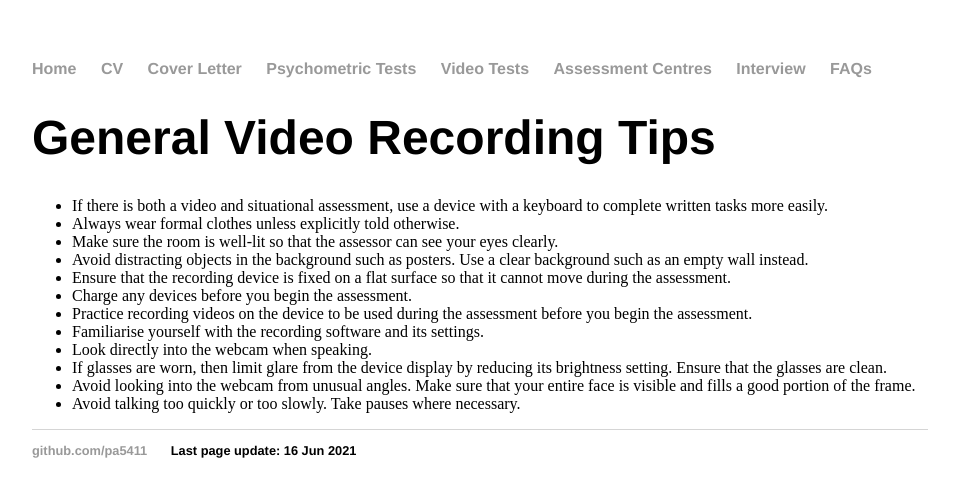
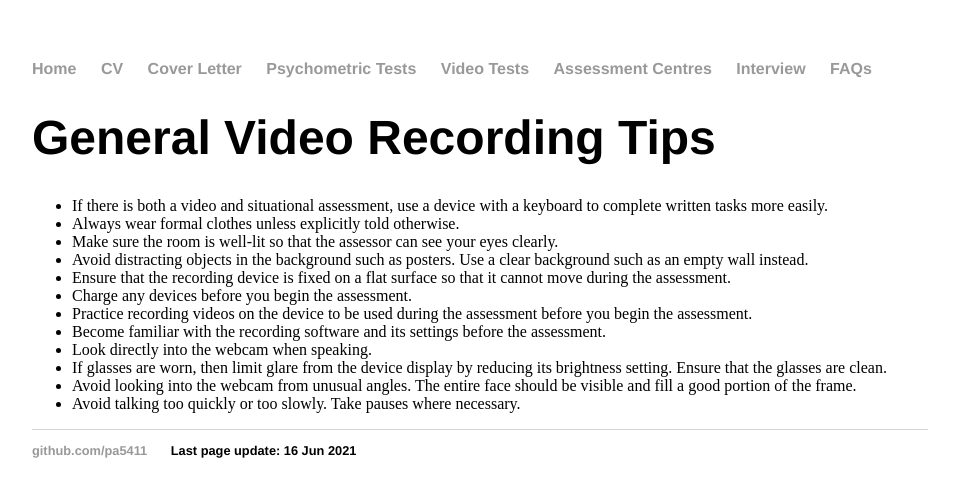
Before and after one commit to pa5411/Graduate-Job-Help, a Jekyll site: the page built from generalvideorecordingtips.html, in a window 1280 px wide. Shown: the top 497 px of the page, without its empty margins (160-1119 px from the left). Built offline with Jekyll 4.4.1, drawn with Linux system fonts in a browser that asks for light colours.

Commit message:
remove instances of you and your

```diff
--- a/generalvideorecordingtips.html
+++ b/generalvideorecordingtips.html
@@ -13,10 +13,10 @@ date: 2021-06-16
                 <li> Ensure that the recording device is fixed on a flat surface so that it cannot move during the assessment. </li>
                 <li> Charge any devices before you begin the assessment. </li>
                 <li> Practice recording videos on the device to be used during the assessment before you begin the assessment. </li>
-                <li> Familiarise yourself with the recording software and its settings. </li>
+                <li> Become familiar with the recording software and its settings before the assessment. </li>
                 <li> Look directly into the webcam when speaking. </li>
                 <li> If glasses are worn, then limit glare from the device display by reducing its brightness setting. Ensure that the glasses are clean. </li>
-                <li> Avoid looking into the webcam from unusual angles. Make sure that your entire face is visible and fills a good portion of the frame. </li>
+                <li> Avoid looking into the webcam from unusual angles. The entire face should be visible and fill a good portion of the frame. </li>
                 <li> Avoid talking too quickly or too slowly. Take pauses where necessary. </li>
         </ul>
 </div><!-- /.blurb -->
```
